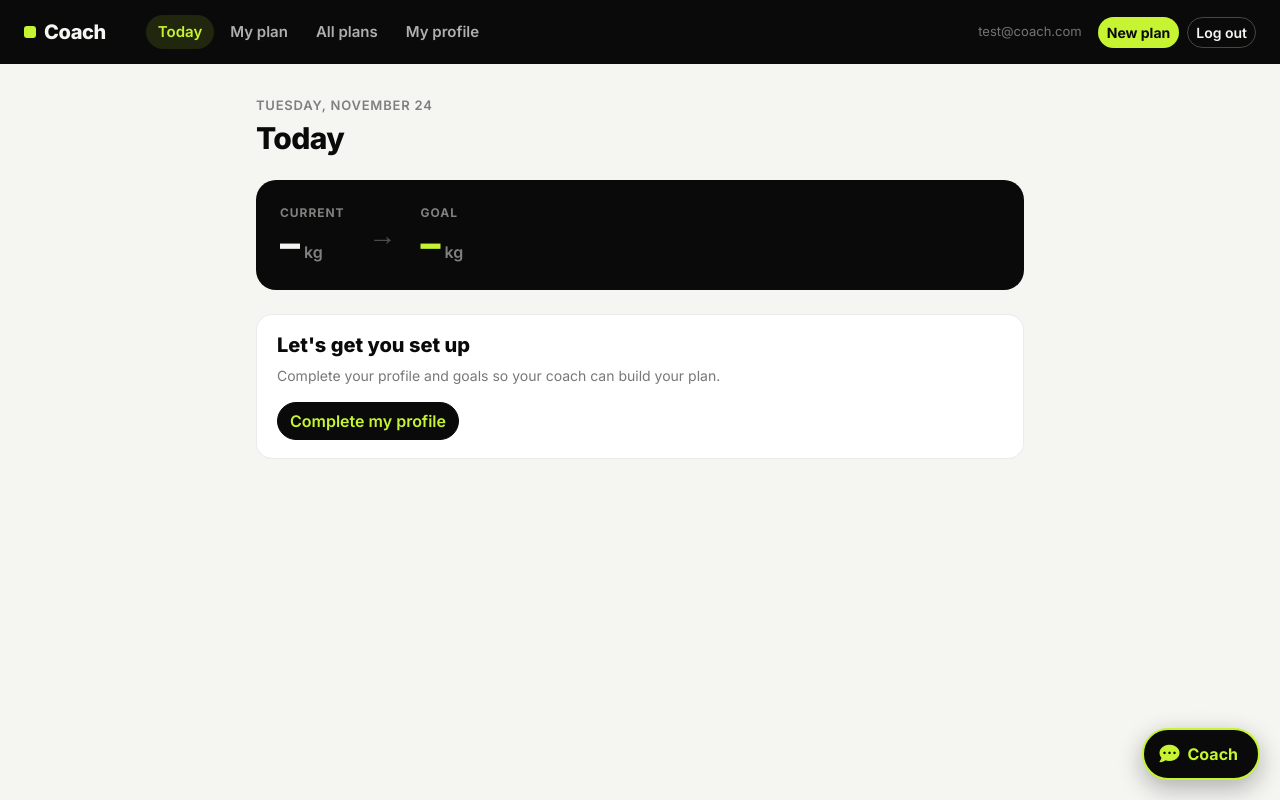
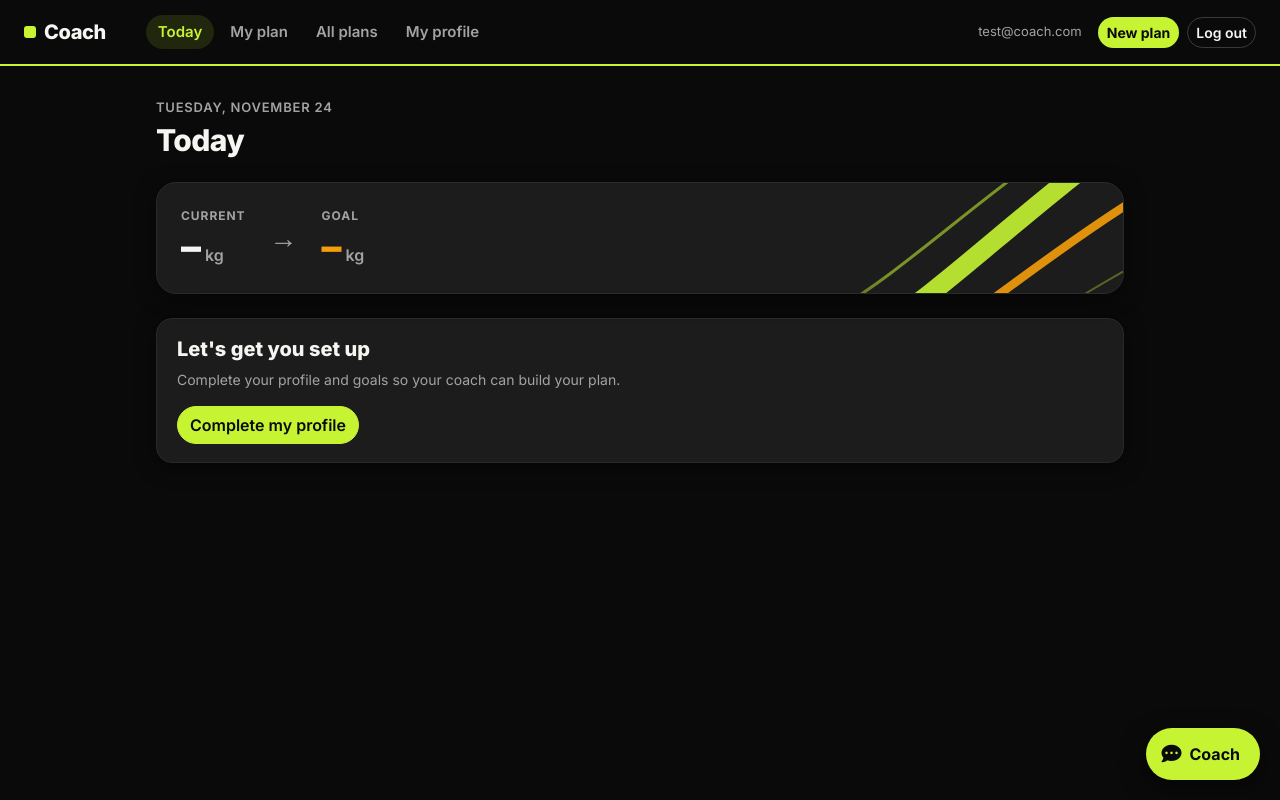
Before and after one commit to Gabin-Marinus/Coach, a Rails app: page / in a window 1280 px wide. Run offline with Rails 7, Linux system fonts and the light colour scheme; a user stored in the database is signed in; data that the repository does not hold is empty; style sheets or scripts are compiled from the project's sources; parts of the project's set-up code (start-up, migrations or seed data) failed here and were passed over; some libraries are stand-ins or nearby versions.

Commit message:
Dark theme with lime/orange accents, card shadows, neon swoosh on plan card

```diff
--- a/app/assets/stylesheets/components/_alert.scss
+++ b/app/assets/stylesheets/components/_alert.scss
@@ -1,20 +1,23 @@
 // In-page alerts (e.g. "profile incomplete", form errors)
 .alert {
-  border: none;
+  border: 1px solid $card-border;
   border-left: 4px solid $orange;
   border-radius: 12px;
-  background: #FFFFFF;
-  color: $fit-black;
+  background: $surface;
+  box-shadow: $card-shadow;
+  color: $text;
 }
 
 .alert-danger { border-left-color: $red; }
 
 .form-errors {
   border-left: 4px solid $red;
-  background: rgba($red, .08);
+  background: rgba($red, .12);
+  color: $text;
 }
 
 // Flash messages: small dark toast in the bottom right corner
+// (the close button turns white by itself in Bootstrap's dark mode)
 .alert.flash {
   position: fixed;
   bottom: 88px; // above the coach button
@@ -22,12 +25,10 @@
   z-index: 1000;
   max-width: 420px;
   margin: 0;
-  border-left-color: $fit-green;
-  background: $fit-black;
-  color: $fit-white;
-  box-shadow: 0 8px 24px rgba($fit-black, .25);
+  border-left-color: $border-strong;
+  background: $surface;
+  color: $text;
+  box-shadow: 0 8px 24px rgba(#000, .5);
 
   &.flash-alert { border-left-color: $orange; }
-
-  .btn-close { filter: invert(1); }
 }
--- a/app/assets/stylesheets/components/_auth.scss
+++ b/app/assets/stylesheets/components/_auth.scss
@@ -12,8 +12,9 @@
   max-width: 420px;
   padding: 32px;
   border-radius: 20px;
-  background: #FFFFFF;
-  border: 1px solid rgba($fit-black, .08);
+  background: $surface;
+  border: 1px solid $card-border;
+  box-shadow: $card-shadow;
 }
 
 .auth-badge {
@@ -21,8 +22,8 @@
   margin-bottom: 16px;
   padding: 4px 12px;
   border-radius: 50rem;
-  background: $fit-black;
-  color: $fit-green;
+  background: $border;
+  color: $text;
   font-size: 12px;
   font-weight: 700;
   letter-spacing: .06em;
@@ -38,19 +39,19 @@
 
 .auth-subtitle {
   margin-bottom: 24px;
-  color: rgba($fit-black, .55);
+  color: $text-muted;
 }
 
 .auth-links {
   margin-top: 20px;
   text-align: center;
   font-size: 14px;
-  color: rgba($fit-black, .55);
+  color: $text-muted;
 
   p { margin-bottom: 6px; }
 
   a {
     font-weight: 600;
-    color: $fit-black;
+    color: $text;
   }
 }
--- a/app/assets/stylesheets/components/_coach.scss
+++ b/app/assets/stylesheets/components/_coach.scss
@@ -10,27 +11,29 @@
   gap: 8px;
   height: 52px;
   padding: 0 20px 0 16px;
-  border: 2px solid $fit-green;
+  border: none;
   border-radius: 50rem;
-  background: $fit-black;
-  color: $fit-green;
+  background: $lime;
+  color: $black;
   font-weight: 700;
-  box-shadow: 0 8px 24px rgba($fit-black, .3);
-  transition: transform .15s ease;
+  box-shadow: 0 8px 24px rgba(#000, .5);
+  transition: transform .15s ease, background .15s ease;
 
   i { font-size: 20px; }
 
-  &:hover { transform: translateY(-2px); }
+  &:hover { transform: translateY(-2px); background: $lime-hover; }
 }
 
 .coach-panel {
   --bs-offcanvas-width: 420px;
-  --bs-offcanvas-bg: #{$fit-white};
+  --bs-offcanvas-bg: #{$black};
+  --bs-offcanvas-color: #{$text};
 
   .offcanvas-header {
     align-items: flex-start;
-    background: $fit-black;
-    color: $fit-white;
+    border-bottom: 1px solid $border;
+    background: $surface;
+    color: $text;
   }
 
   .offcanvas-title {
--- a/app/assets/stylesheets/components/_navbar.scss
+++ b/app/assets/stylesheets/components/_navbar.scss
@@ -1,7 +1,8 @@
-// Black navbar with neon accents
+// Black navbar: lime logo, lime active link
 .navbar-coach {
   padding: 12px 24px;
-  background: $fit-black;
+  border-bottom: 2px solid $lime; // neon lime line under the navbar
+  background: $black;
 
   .navbar-brand {
     display: inline-flex;
@@ -10,18 +11,18 @@
     font-size: 20px;
     font-weight: 800;
     letter-spacing: -.02em;
-    color: $fit-white;
+    color: $text;
   }
 
   .navbar-logo {
     width: 12px;
     height: 12px;
     border-radius: 3px;
-    background: $fit-green;
+    background: $lime;
   }
 
   .navbar-toggler {
-    border-color: rgba($fit-white, .2);
+    border-color: $border-strong;
   }
 
   .nav-link {
@@ -29,32 +30,26 @@
     border-radius: 50rem;
     font-size: 15px;
     font-weight: 600;
-    color: rgba($fit-white, .7);
+    color: $text-muted;
 
-    &:hover { color: $fit-white; }
+    &:hover { color: $text; }
 
     &.active {
-      background: rgba($fit-green, .12);
-      color: $fit-green;
+      background: rgba($lime, .12);
+      color: $lime;
     }
   }
 
   .navbar-email {
     font-size: 13px;
-    color: rgba($fit-white, .45);
+    color: $text-muted;
   }
 
-  .btn-neon {
-    background: $fit-green;
-    color: $fit-black;
+  // "Log out", "Log in": transparent with a grey border
+  .btn-ghost {
+    border-color: $border-strong;
+    color: $text;
 
-    &:hover { background: $fit-green-40; color: $fit-black; }
-  }
-
-  .btn-ghost {
-    border-color: rgba($fit-white, .25);
-    color: $fit-white;
-
-    &:hover { border-color: $fit-white; color: $fit-white; }
+    &:hover { border-color: $text-muted; color: $text; }
   }
 }
--- a/app/assets/stylesheets/components/_theme.scss
+++ b/app/assets/stylesheets/components/_theme.scss
@@ -1,9 +1,9 @@
-// App-wide look: black + neon green, used by every page
+// App-wide look: black background, dark grey cards, lime + orange accents
 
 // ---------- Page layout (same width everywhere) ----------
 .page {
   width: 100%;
-  max-width: 800px;
+  max-width: 1000px;
   margin: 0 auto;
   padding: 32px 16px 104px; // room for the coach button
 }
@@ -23,7 +23,7 @@
   font-weight: 600;
   letter-spacing: .06em;
   text-transform: uppercase;
-  color: rgba($fit-black, .5);
+  color: $text-muted;
 }
 
 .page-title {
@@ -43,13 +43,14 @@
   margin-bottom: 16px;
   font-size: 14px;
   font-weight: 600;
-  color: rgba($fit-black, .55);
+  color: $text-muted;
   text-decoration: none;
 
-  &:hover { color: $fit-black; }
+  &:hover { color: $text; }
 }
 
-.text-accent { color: $fit-green; }
+// Goal number on the Today page
+.text-accent { color: $orange; }
 
 .section-title {
   margin: 24px 0 10px;
@@ -57,57 +58,74 @@
   font-weight: 700;
   letter-spacing: .08em;
   text-transform: uppercase;
-  color: rgba($fit-black, .5);
+  color: $text-muted;
 }
 
 // ---------- Buttons ----------
-.btn-primary {
-  --bs-btn-color: #{$fit-green};
-  --bs-btn-hover-color: #{$fit-green};
-  --bs-btn-hover-bg: #{$fit-black-88};
-  --bs-btn-hover-border-color: #{$fit-black-88};
-  --bs-btn-active-color: #{$fit-green};
-  --bs-btn-disabled-color: #{$fit-green};
+// Primary ("Done", "Create my plan", ...): lime with black text
+.btn-primary,
+.btn-success {
+  --bs-btn-color: #{$black};
+  --bs-btn-bg: #{$lime};
+  --bs-btn-border-color: #{$lime};
+  --bs-btn-hover-color: #{$black};
+  --bs-btn-hover-bg: #{$lime-hover};
+  --bs-btn-hover-border-color: #{$lime-hover};
+  --bs-btn-active-color: #{$black};
+  --bs-btn-active-bg: #{$lime-hover};
+  --bs-btn-active-border-color: #{$lime-hover};
+  --bs-btn-disabled-color: #{$black};
+  --bs-btn-disabled-bg: #{$lime};
+  --bs-btn-disabled-border-color: #{$lime};
 }
 
-.btn-success {
-  --bs-btn-color: #{$fit-black};
-  --bs-btn-hover-color: #{$fit-black};
-  --bs-btn-active-color: #{$fit-black};
+// Secondary ("Skip", "Log in", ...): transparent with a grey border
+.btn-outline-secondary {
+  --bs-btn-color: #{$text};
+  --bs-btn-border-color: #{$border-strong};
+  --bs-btn-hover-color: #{$text};
+  --bs-btn-hover-bg: transparent;
+  --bs-btn-hover-border-color: #{$text-muted};
+  --bs-btn-active-color: #{$text};
+  --bs-btn-active-bg: transparent;
+  --bs-btn-active-border-color: #{$text-muted};
 }
 
-.btn-outline-secondary {
-  --bs-btn-color: #{rgba($fit-black, .7)};
-  --bs-btn-border-color: #{rgba($fit-black, .15)};
-  --bs-btn-hover-color: #{$fit-black};
-  --bs-btn-hover-bg: transparent;
-  --bs-btn-hover-border-color: #{$fit-black};
-  --bs-btn-active-color: #{$fit-black};
-  --bs-btn-active-bg: transparent;
-  --bs-btn-active-border-color: #{$fit-black};
+// "New plan", "Add to calendar": same lime look as the primary buttons
+.btn-neon {
+  background: $lime;
+  color: $black;
+  font-weight: 700;
+
+  &:hover,
+  &:focus-visible { background: $lime-hover; color: $black; }
 }
 
 // ---------- Cards ----------
-.card { background: #FFFFFF; }
+.card {
+  background: $surface;
+  border-color: $card-border;
+  box-shadow: $card-shadow;
+}
 
 .card-today {
-  border-left: 4px solid $fit-green;
+  border-left: 3px solid $orange;
 }
 
 .table-today > td {
-  --bs-table-bg-state: #{$fit-green-40};
+  --bs-table-bg-state: #{rgba($text, .05)};
 }
 
-.text-bg-success { color: $fit-black !important; }
+.text-bg-success { color: $black !important; }
 
 // ---------- Links inside text ----------
 .link-underline-accent {
   font-weight: 700;
-  color: $fit-black;
+  color: $text;
   text-decoration: none;
-  border-bottom: 3px solid $fit-green;
+  border-bottom: 2px solid $orange;
 
-  &:hover { color: $fit-black; }
+  &:hover { color: $text; }
 }
 
 details summary {
--- a/app/assets/stylesheets/config/_bootstrap_variables.scss
+++ b/app/assets/stylesheets/config/_bootstrap_variables.scss
@@ -1,21 +1,36 @@
 // Bootstrap overrides (see https://getbootstrap.com/docs/5.3/customize/sass/)
+// The app runs in Bootstrap's dark mode (data-bs-theme="dark" on <html>)
 
 // General style
 $font-family-sans-serif: $body-font;
 $headings-font-family:   $headers-font;
 $headings-font-weight:   700;
-$body-bg:                $fit-white;
-$body-color:             $fit-black;
 $font-size-base:         1rem;
 
+$body-bg:              $black;
+$body-color:           $text;
+$body-secondary-color: $text-muted;
+$border-color:         $border;
+
+// Dark mode values (these are the ones actually used)
+$body-bg-dark:              $black;
+$body-color-dark:           $text;
+$body-emphasis-color-dark:  $text;
+$body-secondary-color-dark: $text-muted;
+$body-secondary-bg-dark:    $surface;
+$body-tertiary-bg-dark:     $surface;
+$border-color-dark:         $border;
+$link-color-dark:           $text;
+$link-hover-color-dark:     $text;
+
 // Colors
-$primary:    $fit-black;
-$secondary:  #6B6B6B;
-$success:    $fit-green;
-$info:       $fit-green-40;
+$primary:    $lime;
+$secondary:  $text-muted;
+$success:    $lime;
+$info:       $lime;
 $danger:     $red;
 $warning:    $orange;
-$link-color: $fit-black;
+$link-color: $text;
 
 // Radius
 $border-radius-sm:  .375rem;
@@ -28,19 +43,30 @@ $btn-border-radius-sm: 50rem;
 $btn-border-radius-lg: 50rem;
 $btn-font-weight:      600;
 
-// Cards
-$card-border-color:  rgba($fit-black, .08);
-$card-border-radius: 1rem;
-$card-cap-bg:        transparent;
+// Cards, pop-up windows, lists
+$card-bg:                    $surface;
+$card-border-color:          $card-border;
+$card-border-radius:         1rem;
+$card-cap-bg:                transparent;
+$modal-content-bg:           $surface;
+$modal-content-border-color: $card-border;
+$list-group-bg:              $surface;
+$list-group-border-color:    $border;
 
 // Forms
-$input-bg:                 #FFFFFF;
-$input-border-color:       rgba($fit-black, .15);
-$input-focus-border-color: $fit-black;
-$input-btn-focus-color:    rgba($fit-green, .6);
+$input-bg:                 $surface;
+$input-focus-bg:           $surface;
+$input-color:              $text;
+$input-border-color:       $border;
+$input-focus-border-color: $lime;
+$input-btn-focus-color:    rgba($lime, .35);
 $input-padding-y:          .625rem;
-$form-check-input-checked-bg-color:     $fit-black;
-$form-check-input-checked-border-color: $fit-black;
+$form-check-input-bg:                   $surface;
+$form-check-input-border:               1px solid $border-strong;
+$form-check-input-checked-color:        $black;
+$form-check-input-checked-bg-color:     $lime;
+$form-check-input-checked-border-color: $lime;
 
-// Tables sit inside white cards
-$table-bg: #FFFFFF;
+// Tables sit inside dark grey cards
+$table-bg:           $surface;
+$table-border-color: $border;
--- a/app/assets/stylesheets/config/_colors.scss
+++ b/app/assets/stylesheets/config/_colors.scss
@@ -1,11 +1,15 @@
-// Brand palette: black + neon "fit green"
-$fit-white: #F5F5F2;
-$fit-green: #C6F432;
-$fit-green-40: #E8FBAD;
-$fit-black-88: #1F1F1F;
-$fit-black: #0A0A0A;
+// Brand palette: dark theme with a neon lime accent and a little orange
+// Balance: ~60% black background, ~30% dark grey cards, ~10% accents
+$black:         #0A0A0A; // page background, navbar
+$surface:       #1C1C1C; // cards, panels, inputs (slightly lighter than the background)
+$border:        #262626; // 1px border around inputs, dividers
+$card-border:   #2A2A2A; // 1px border around cards and panels
+$card-shadow:   0 4px 20px rgba(0, 0, 0, 0.5); // soft shadow so cards stand out a little
+$border-strong: #3A3A3A; // secondary buttons ("Skip", "Log out")
+$text:          #F5F5F2; // main text (off-white)
+$text-muted:    #A3A3A3; // labels, descriptions, dates
 
-$red: #E5484D;
-$orange: #F59E0B;
-$gray: $fit-black;
-$light-gray: $fit-white;
+$lime:          #C6F432; // main accent: primary buttons, progress bars, active nav, "Today" pill
+$lime-hover:    #D6FA66; // lighter lime when hovering a primary button
+$orange:        #F59E0B; // second accent: goal number, goal tags, left border of workout/meal cards
+$red:           #E5484D; // errors
--- a/app/assets/stylesheets/pages/_home.scss
+++ b/app/assets/stylesheets/pages/_home.scss
@@ -2,7 +2,7 @@
 // Layout, buttons and titles come from components/_theme.scss
 
 .dash-muted {
-  color: rgba($fit-black, 0.55);
+  color: $text-muted;
   font-size: 14px;
 }
 
@@ -18,26 +18,66 @@
   letter-spacing: -0.03em;
 }
 
+// "Progress." in the title: black text on lime
 .dash-highlight {
   padding: 0 6px;
-  background: $fit-green;
+  background: $lime;
+  color: $black;
 }
 
 // ---------- Goal card ----------
 .dash-goal-plan {
   margin-bottom: 16px;
   font-size: 13px;
-  color: rgba($fit-white, .6);
+  color: $text-muted;
 
-  strong { color: $fit-white; }
+  strong { color: $text; }
 }
 
 .dash-goal {
+  position: relative; // the swoosh is placed inside it
+  overflow: hidden;   // clips the swoosh to the rounded corners
   margin-bottom: 24px;
   padding: 24px;
+  border: 1px solid $card-border;
   border-radius: 20px;
-  background: $fit-black;
-  color: $fit-white;
+  background: $surface;
+  box-shadow: $card-shadow;
+  color: $text;
+
+  // Text, tags and progress bar stay above the swoosh
+  > :not(.dash-goal-swoosh) {
+    position: relative;
+    z-index: 1;
+  }
+}
+
+// Decorative neon swoosh on the right ~40% of the plan card
+.dash-goal-swoosh {
+  position: absolute;
+  top: 0;
+  right: 0;
+  width: 40%;
+  height: 100%;
+  pointer-events: none;
+
+  svg {
+    display: block;
+    width: 100%;
+    height: 100%;
+  }
+
+  // Fades the left edge of the swoosh into the card
+  &::after {
+    content: "";
+    position: absolute;
+    inset: 0;
+    background: linear-gradient(to right, $surface 0%, transparent 40%);
+  }
+}
+
+@media (max-width: 1023.98px) {
+  .dash-goal-swoosh { display: none; }
 }
 
 .dash-goal-weights {
@@ -52,7 +92,7 @@
   font-weight: 700;
   letter-spacing: 0.08em;
   text-transform: uppercase;
-  color: rgba($fit-white, 0.5);
+  color: $text-muted;
 }
 
 .dash-goal-value {
@@ -65,54 +105,58 @@
     margin-left: 4px;
     font-size: 16px;
     font-weight: 600;
-    color: rgba($fit-white, 0.5);
+    color: $text-muted;
   }
 }
 
 .dash-goal-arrow {
   font-size: 28px;
-  color: rgba($fit-white, 0.3);
+  color: $text-muted;
 }
 
+// "15 kg to gain"
 .dash-goal-togo {
   margin: 8px 0 0;
   font-size: 14px;
-  color: $fit-green-40;
+  color: $orange;
 }
 
+// The goal tags stay on one line
 .dash-goal-pills {
   display: flex;
-  flex-wrap: wrap;
+  flex-wrap: nowrap;
   gap: 8px;
   margin-top: 16px;
 }
 
+// Goal tags: orange outline + orange text
 .dash-pill {
   padding: 4px 12px;
-  border: 1px solid rgba($fit-green, 0.5);
+  border: 1px solid $orange;
   border-radius: 999px;
   font-size: 13px;
   font-weight: 600;
-  color: $fit-green;
+  color: $orange;
+  white-space: nowrap;
 }
 
 .dash-goal-progress {
   margin-top: 20px;
   font-size: 13px;
-  color: rgba($fit-white, 0.6);
+  color: $text-muted;
 }
 
 .dash-progress {
   height: 6px;
   margin-top: 6px;
   border-radius: 999px;
-  background: $fit-black-88;
+  background: $border;
   overflow: hidden;
 
   div {
     height: 100%;
     border-radius: 999px;
-    background: $fit-green;
+    background: $lime;
   }
 }
 
@@ -160,9 +208,10 @@
 .dash-card {
   margin-bottom: 10px;
   padding: 18px 20px;
-  border: 1px solid rgba($fit-black, 0.08);
+  border: 1px solid $card-border;
   border-radius: 16px;
-  background: #FFFFFF;
+  background: $surface;
+  box-shadow: $card-shadow;
 }
 
 .dash-card-title {
--- a/app/views/layouts/application.html.erb
+++ b/app/views/layouts/application.html.erb
@@ -1,5 +1,6 @@
 <!DOCTYPE html>
-<html>
+<%# data-bs-theme="dark": Bootstrap's dark mode (modals, close buttons, dropdowns follow the dark theme) %>
+<html data-bs-theme="dark">
   <head>
     <title><%= content_for(:title) || "Coach" %></title>
     <meta name="viewport" content="width=device-width, initial-scale=1, shrink-to-fit=no">
--- a/app/views/pages/_goal_card.html.erb
+++ b/app/views/pages/_goal_card.html.erb
@@ -2,6 +2,17 @@
 <% target = user.target_weight_kg %>
 
 <section class="dash-goal">
+  <%# Decorative neon swoosh on the right, behind the text (hidden under 1024px) %>
+  <div class="dash-goal-swoosh" aria-hidden="true">
+    <svg viewBox="0 0 320 220" preserveAspectRatio="xMaxYMid slice" aria-hidden="true">
+      <path d="M10 230 C 120 215, 190 120, 330 20" fill="none" stroke="#C6F432" stroke-width="16" stroke-linecap="round" opacity="0.9"/>
+      <path d="M60 240 C 150 222, 215 150, 330 78" fill="none" stroke="#F59E0B" stroke-width="7" stroke-linecap="round" opacity="0.9"/>
+      <path d="M-10 200 C 100 192, 160 95, 330 -10" fill="none" stroke="#C6F432" stroke-width="2.5" stroke-linecap="round" opacity="0.55"/>
+      <path d="M110 240 C 185 228, 240 182, 330 132" fill="none" stroke="#C6F432" stroke-width="1.5" stroke-linecap="round" opacity="0.35"/>
+      <path d="M150 240 C 215 232, 265 205, 330 172" fill="none" stroke="#F59E0B" stroke-width="1.2" stroke-linecap="round" opacity="0.35"/>
+    </svg>
+  </div>
+
   <% if plan %>
     <p class="dash-goal-plan"><strong><%= plan.title %></strong> · <%= plan.timeframe %></p>
   <% end %>
```
Also changed, not shown: other parts of app/assets/stylesheets/components/_coach.scss (+20 -14 lines), other parts of app/assets/stylesheets/components/_theme.scss (+21 -27 lines), other parts of app/assets/stylesheets/pages/_home.scss (+18 -13 lines).
